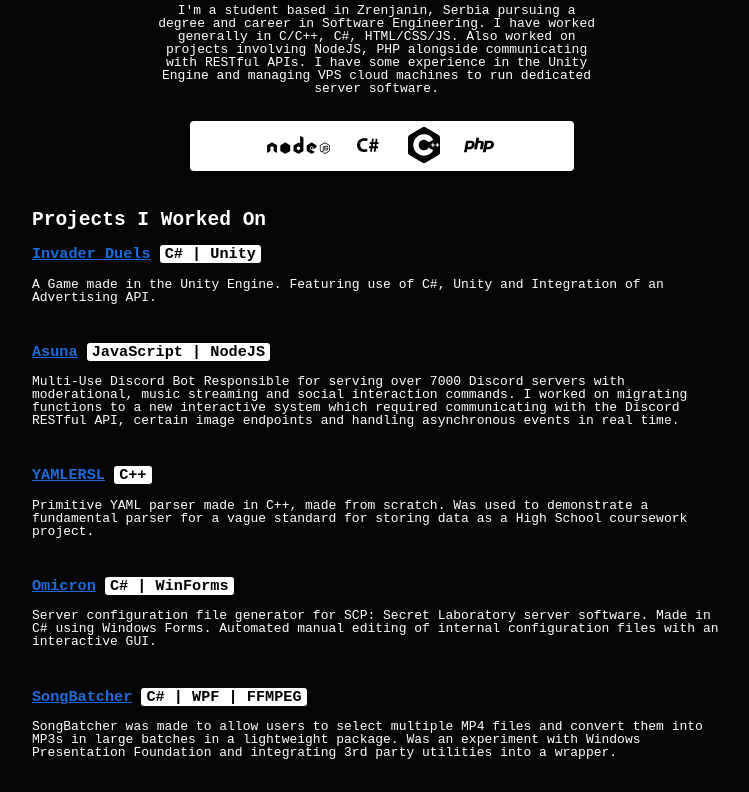
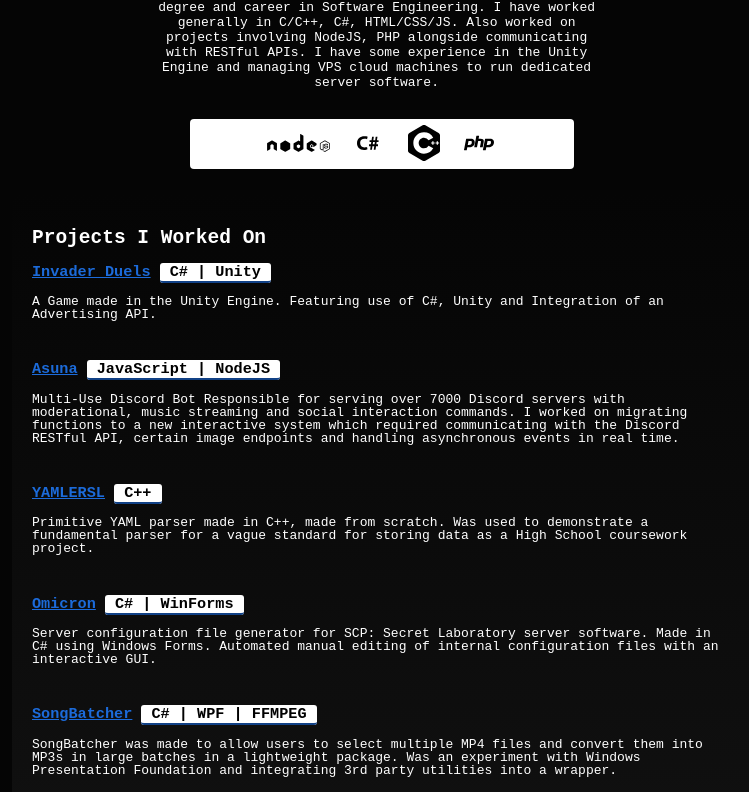
Before and after one commit to k0vac/k0vac.github.io, a plain HTML site: page index.html in a window 1280 px wide. Shown: the part 155-947 px from the top of the page, without its empty margins (258-1007 px from the left). Drawn offline with Linux system fonts and the light colour scheme.

Commit message:
additional updates to styling.

```diff
--- a/index.html
+++ b/index.html
@@ -17,7 +17,7 @@
                     <p>veljkokovacevicbiz@gmail.com</p>
                 </div>
 
-                <div>
+                <div id="info">
                     <p>I'm a student based in Zrenjanin, Serbia pursuing a degree and career in Software Engineering. I have worked generally in C/C++, C#, HTML/CSS/JS. Also worked on projects involving NodeJS, PHP alongside communicating with RESTful APIs. I have some experience in the Unity Engine and managing VPS cloud machines to run dedicated server software.</p>
                     <br>
                 </div>
--- a/style.css
+++ b/style.css
@@ -4,7 +4,7 @@ html {
 }
 
 body {
-    background-color:#050505;
+    background-image: linear-gradient(180deg,#050505 50%, #101010 85%, #050505 95%);
     margin: 0,0,0,0;
     padding: 0,0,0,0;
     line-height: 1;
@@ -16,8 +16,12 @@ body {
 h1 {
     font-size: 36pt;
 }
+
+#info {
+    line-height:1.15;
+}
 .backdrop {
-    /*background-color: #101010;*/
+    background-color: #050505;
     color:white;
     font-family: monospace;
     display:flex;
@@ -35,6 +39,10 @@ h1 {
     margin-top: 2%;
     min-width: 400px;
     max-width: 700px;
+    background-image: linear-gradient(0deg,#101010 10%, #050505);
+    padding-top: 20px;
+    padding-left: 20px;
+    padding-right: 20px;
 }
 
 .titleSection {
@@ -86,8 +94,12 @@ a {
     background-color:white;
     color:black;
     border-radius: 3px;
-    padding-left: 5px;
-    padding-right: 5px;
+    padding-left: 10px;
+    padding-right: 10px;
+
+    border-style: outset;
+    border-color:#1c6bda;
+    border-width: 0px 0px 2px 0px;
 }
 
 .filler {
```
